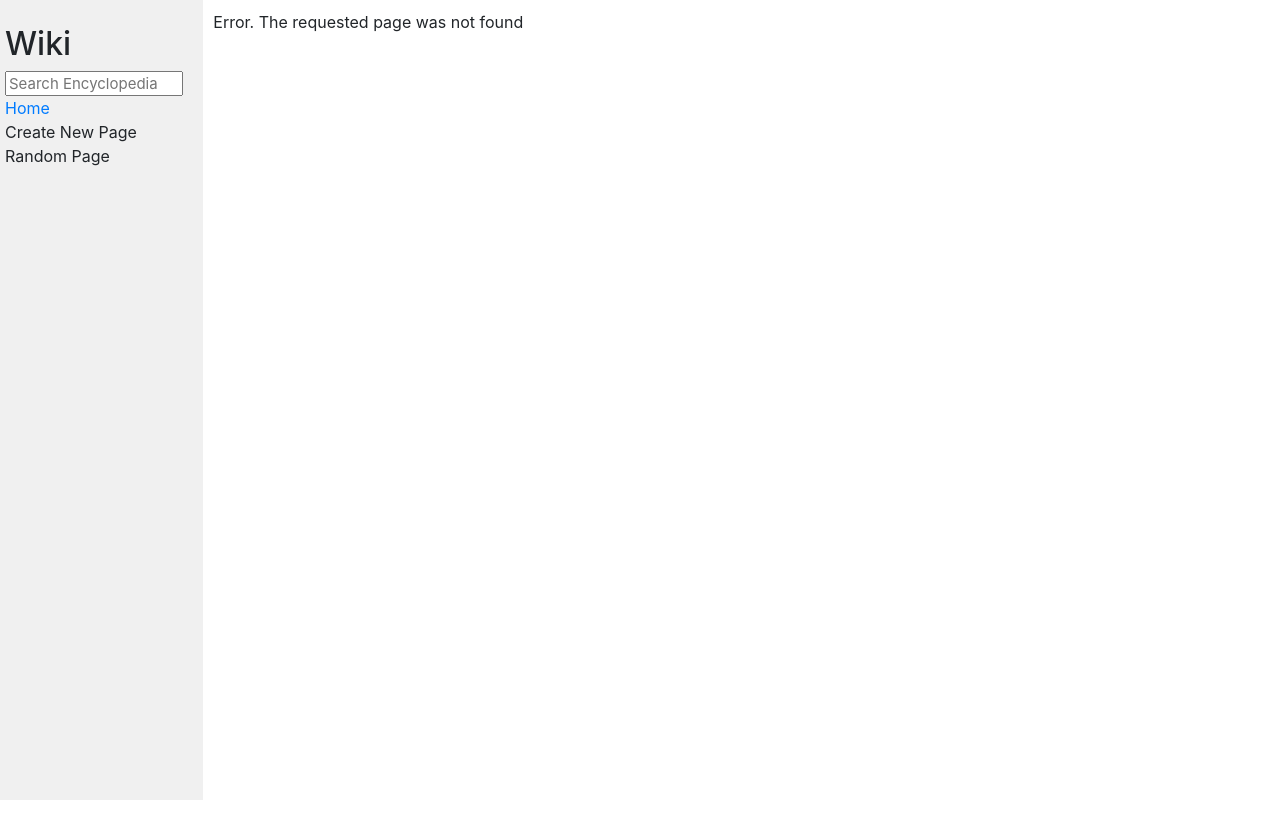
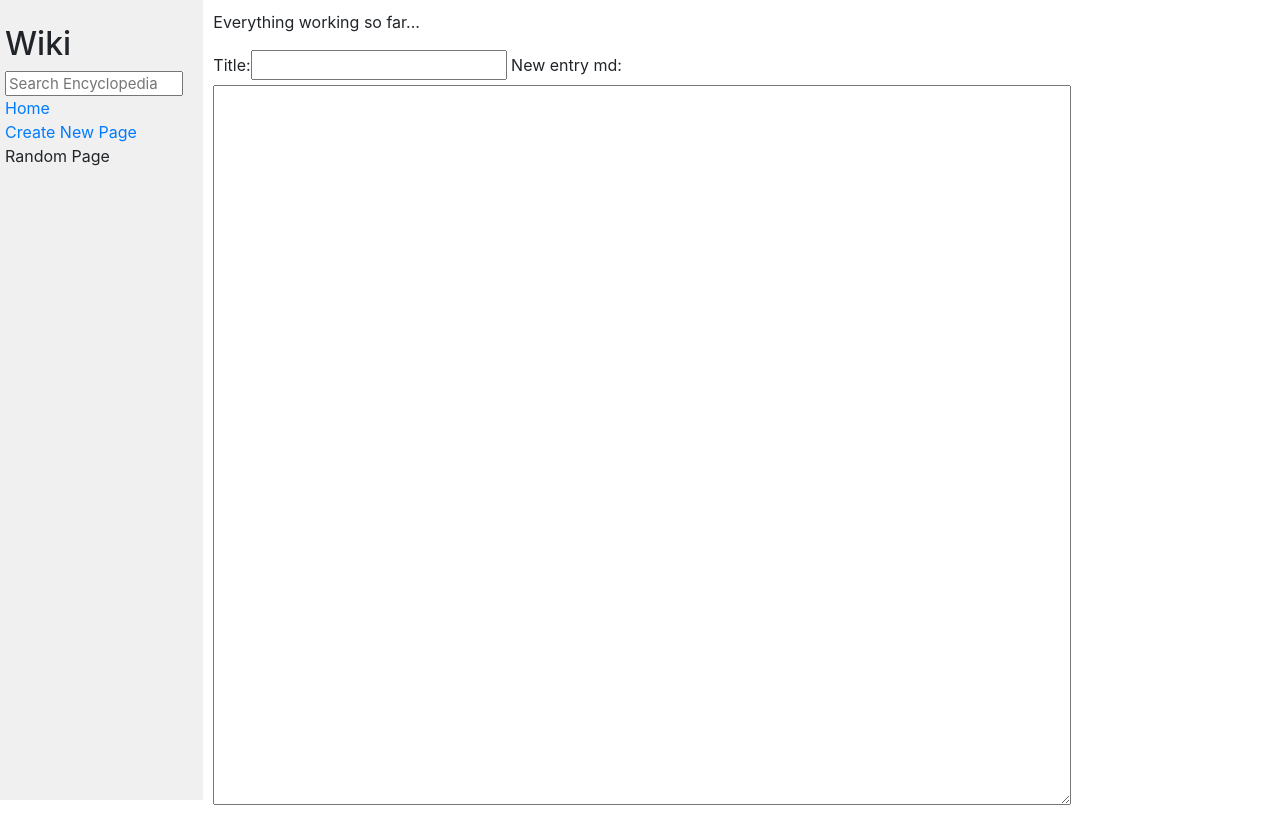
Before and after one commit to cdramirezh/wiki_django, a Django app: page /wiki/create_new_page in a window 1280 px wide. Before the commit the page ends 800 px from the top, so only its background shows below. Run offline with Django 3.2, Linux system fonts and the light colour scheme; some libraries are stand-ins or nearby versions.

Commit message:
Requirement 4: New entry: 4.1 Ready

```diff
--- a/encyclopedia/templates/encyclopedia/layout.html
+++ b/encyclopedia/templates/encyclopedia/layout.html
@@ -20,7 +20,7 @@
                     <a href="{% url 'index' %}">Home</a>
                 </div>
                 <div>
-                    Create New Page
+                    <a href="{% url 'new_page' %}">Create New Page</a>
                 </div>
                 <div>
                     Random Page
--- /dev/null
+++ b/encyclopedia/templates/encyclopedia/new_entry.html
@@ -0,0 +1,12 @@
+{% extends "encyclopedia/layout.html" %}
+
+{% block title %}
+    New Page
+{% endblock %}
+
+{% block body %}
+    <p>Everything working so far...</p>
+    <form>
+        {{ form }}
+    </form>
+{% endblock %}
--- a/encyclopedia/urls.py
+++ b/encyclopedia/urls.py
@@ -4,6 +4,7 @@ from . import views
 
 urlpatterns = [
     path("", views.index, name="index"),
+    path("create_new_page", views.new_page, name="new_page"),
     path("hope_no_one_ever_enters_this", views.search, name="search"),
     path("<str:entry>", views.entry_page, name="entry_page")
 ]
--- a/encyclopedia/views.py
+++ b/encyclopedia/views.py
@@ -9,6 +9,10 @@ from . import util
 
 class EntryForm(forms.Form):
     entry = forms.CharField()
+
+class NewEntryForm(forms.Form):
+    title = forms.CharField()
+    new_entry_md = forms.CharField(widget=forms.Textarea)
 
 def index(request):
     return render(request, "encyclopedia/index.html", {
@@ -50,3 +54,8 @@ def search(request):
                 return render(request, "encyclopedia/not_found.html")
 
     return HttpResponse('Not even a POST')
+
+def new_page(request):
+    return render(request, "encyclopedia/new_entry.html", {
+        'form': NewEntryForm()
+    })
```
